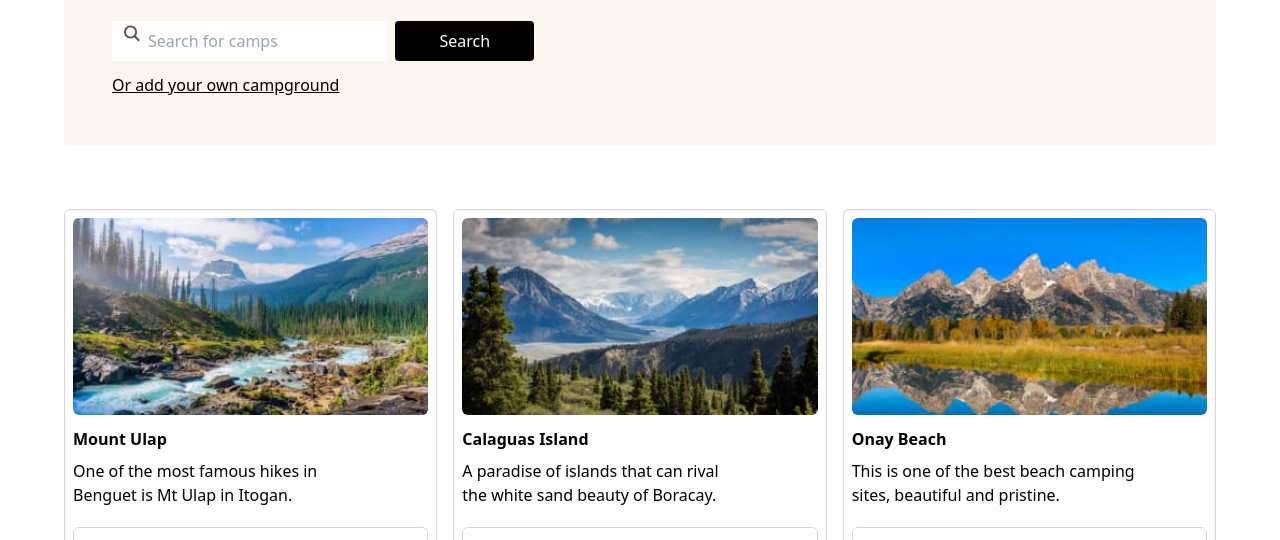
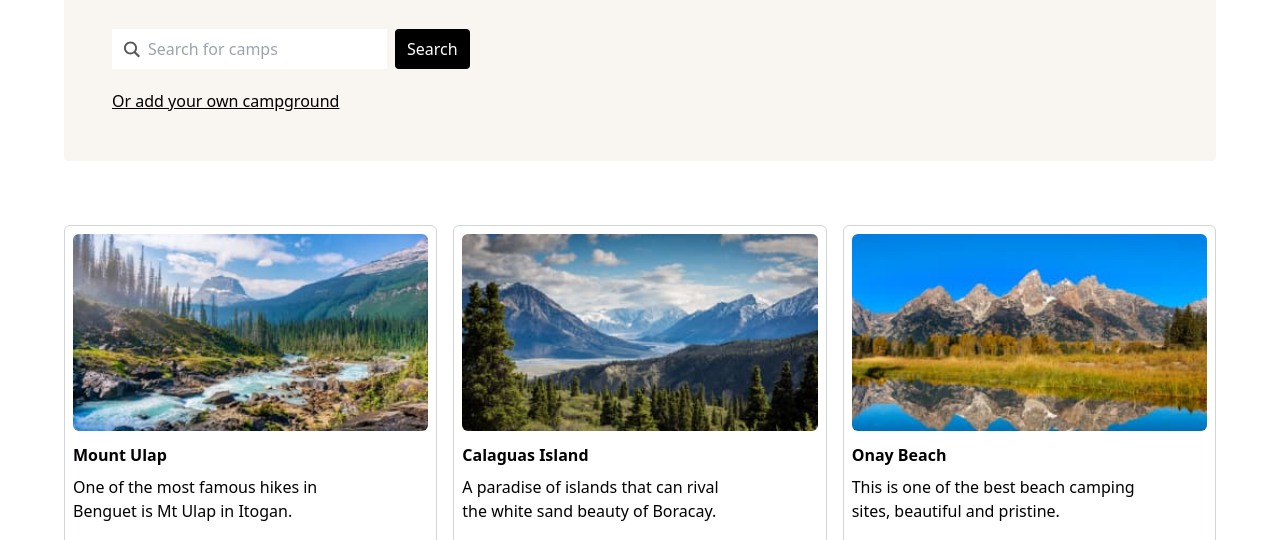
Before and after one commit to mariajiwuaku/YelpCamp-Project, a website: page search2.html in a window 1280 px wide. Shown: the part 251-791 px from the top of the page. Drawn offline with Linux system fonts and the light colour scheme.

Commit message:
working on the search page

```diff
--- a/search2.html
+++ b/search2.html
@@ -94,7 +94,6 @@
         </div>
       </nav>
 
-      <!-- hero section -->
       <div class="p-12 mx-8 rounded lg:mx-16 bg-bgColor">
           <div class="md:w-[40%] sm:w-[70%] w-90%">
              <h1 class="text-4xl font-bold">
@@ -103,12 +102,12 @@
              <p class="my-6">
               View our hand-picked campgrounds from all over the world, or add your own.
              </p>
-             <form action="" method="get" class="flex flex-col sm:flex-row">
-              <div class="relative inline w-5/6">
-                <img src="./src/Assets/Search Icon.svg" alt="searchIcon" class="absolute pr-3 ml-3 top-1">
-                <input type="search" placeholder="Search for camps" class="p-2 outline-none pl-9">
+             <form action="" method="get" class="flex flex-col items-center sm:flex-row">
+              <div class="relative inline">
+                <img src="./src/Assets/Search Icon.svg" alt="searchIcon" class="absolute pr-3 ml-3 top-3">
+                <input type="search" placeholder="Search for camps" class="p-2 outline-nonetline-none pl-9">
               </div>
-              <button class="w-5/6 px-3 py-2 ml-2 text-white bg-black rounded">Search</button>
+              <button class="px-3 py-2 m-2 text-white bg-black rounded">Search</button>
              </form>
              <a href="#">
               <p class="pt-3 underline">Or add your own campground</p>
```
Also changed, not shown: index.html (+1 -1 lines), src/default.css.
